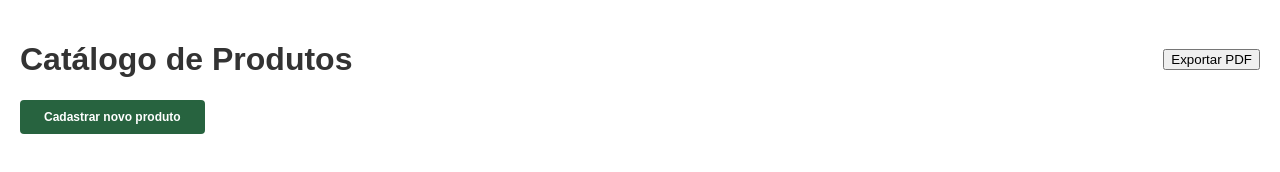
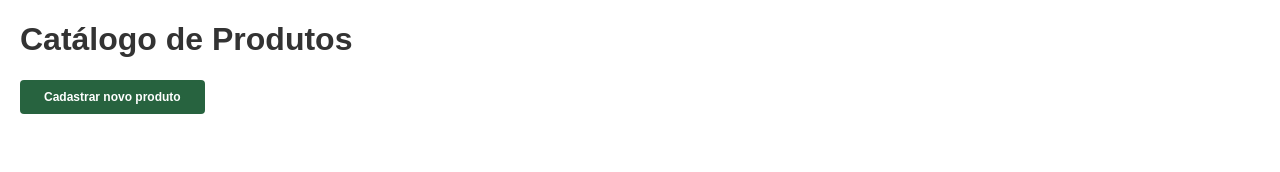
Before and after one commit to egidiomts/oficina27, a plain HTML site: page frontend/index.html in a window 1280 px wide. Drawn offline with Linux system fonts and the light colour scheme; no server answers.

Commit message:
altera estilo

```diff
--- a/frontend/index.html
+++ b/frontend/index.html
@@ -7,12 +7,8 @@
   </head>
 
   <body>
-    <div
-      style="display: flex; justify-content: space-between; align-items: center"
-    >
-      <h1>Catálogo de Produtos</h1>
-      <button id="exportPdf">Exportar PDF</button>
-    </div>
+    <h1>Catálogo de Produtos</h1>
+
     <!-- <a href="cadastrar.html">Cadastrar novo produto</a> -->
     <button id="cadastrarProdutoBtn">Cadastrar novo produto</button>
     <div id="produtos"></div>
```
